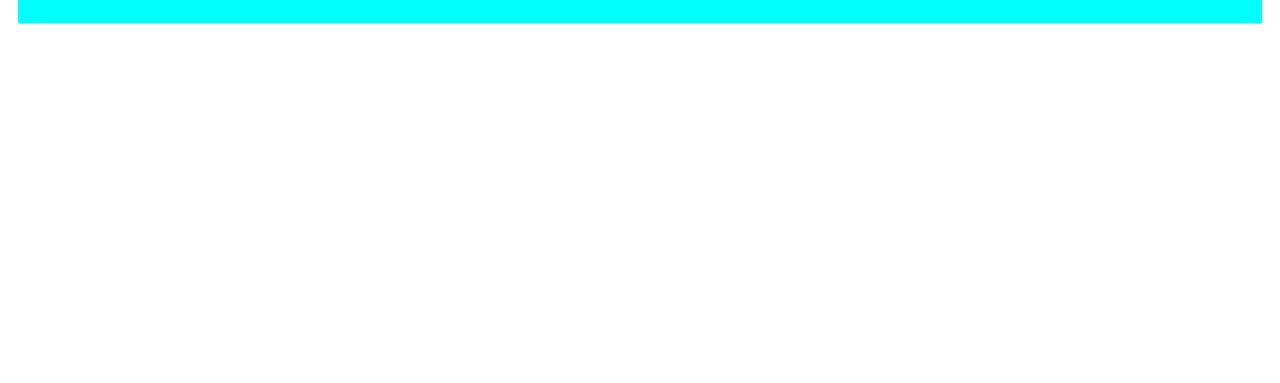
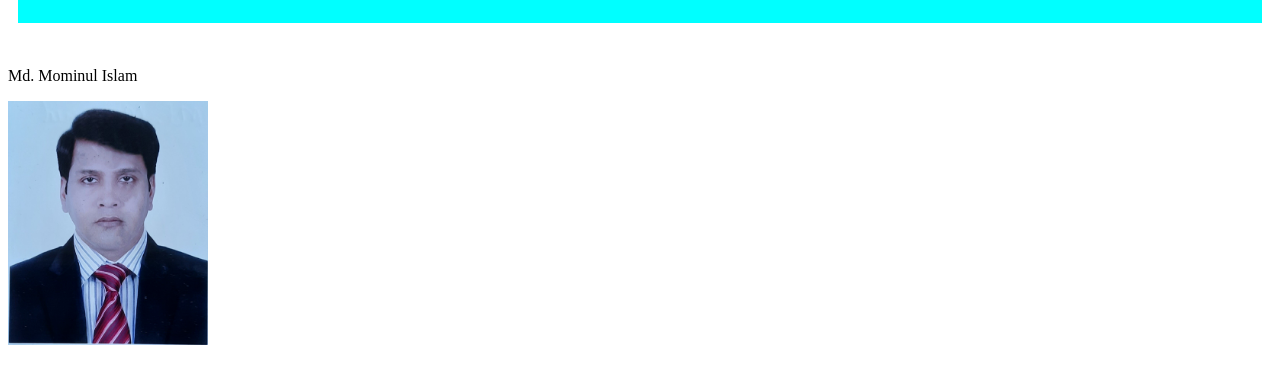
Before and after one commit to Mominulislam79/all_in_one, a plain HTML site: page index.html in a window 1280 px wide. Shown: the part 255-638 px from the top of the page. Drawn offline with Linux system fonts and the light colour scheme.

Commit message:
added a picture

```diff
--- a/index.html
+++ b/index.html
@@ -13,5 +13,8 @@
         <h1>Jonah Hill</h1>
         <p>Jonah Hill (born Jonah Hill Feldstein; December 20, 1983) is an American actor and filmmaker. He is known for his comedic roles in films including Superbad (2007), Knocked Up (2007), Get Him to the Greek (2010), 21 Jump Street (2012), This Is the End (2013), and 22 Jump Street (2014). For his performances in Moneyball (2011) and The Wolf of Wall Street (2013), he was nominated for the Academy Award for Best Supporting Actor.</p>
     </div>
+    <br>
+    <p>Md. Mominul Islam</p>
+    <img width="200px" src="image/mominul.jpg"
 </body>
 </html>
```
Also changed, not shown: image/mominul.jpg (added).
